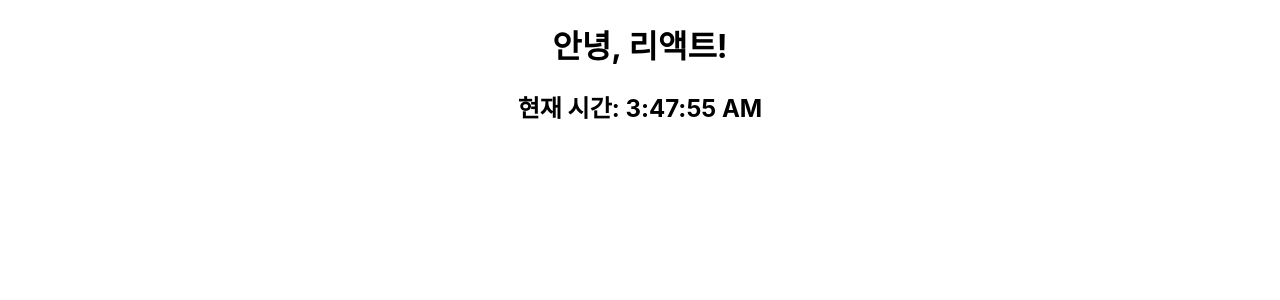
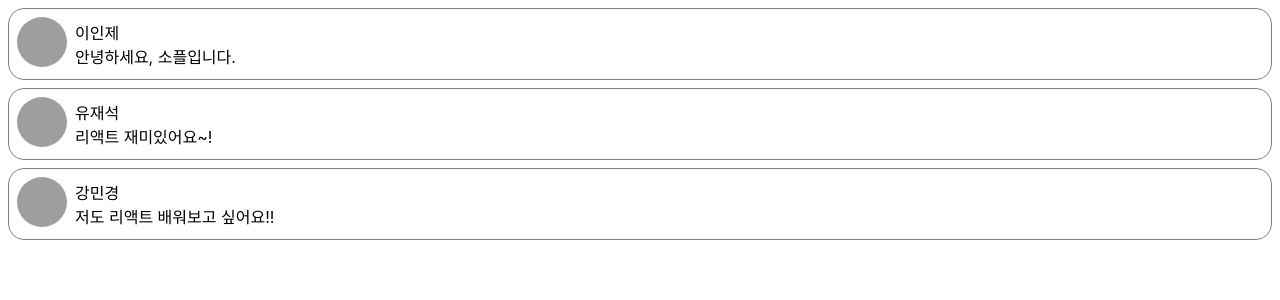
Before and after one commit to UBamtol/23-React1, a React (Create React App) app: page / in a window 1280 px wide. Shown: the top 300 px of the page. Built offline with nearby package versions, Linux system fonts and the light colour scheme; grey boxes are pictures that could not be loaded.

Commit message:
Feat App.js & index.js

```diff
--- a/src/App.js
+++ b/src/App.js
@@ -1,14 +1,7 @@
 import './App.css';
-import Library from './chapter_03/Library';
-import Clock from './chapter_04/Clock';
 
 function App() {
-  return (
-    <div className='App'>
-      {/* <Library /> */}
-      <Clock />
-    </div>
-  );
+  return <div className='App'>{/* <Clock /> */}</div>;
 }
 
 export default App;
--- a/src/index.js
+++ b/src/index.js
@@ -1,13 +1,13 @@
 import React from 'react';
 import ReactDOM from 'react-dom/client';
 import './index.css';
-import App from './App';
 import reportWebVitals from './reportWebVitals';
+import CommentList from './chapter_05/CommentList';
 
 const root = ReactDOM.createRoot(document.getElementById('root'));
 root.render(
   <React.StrictMode>
-    <App />
+    <CommentList />
   </React.StrictMode>
 );
 
```
